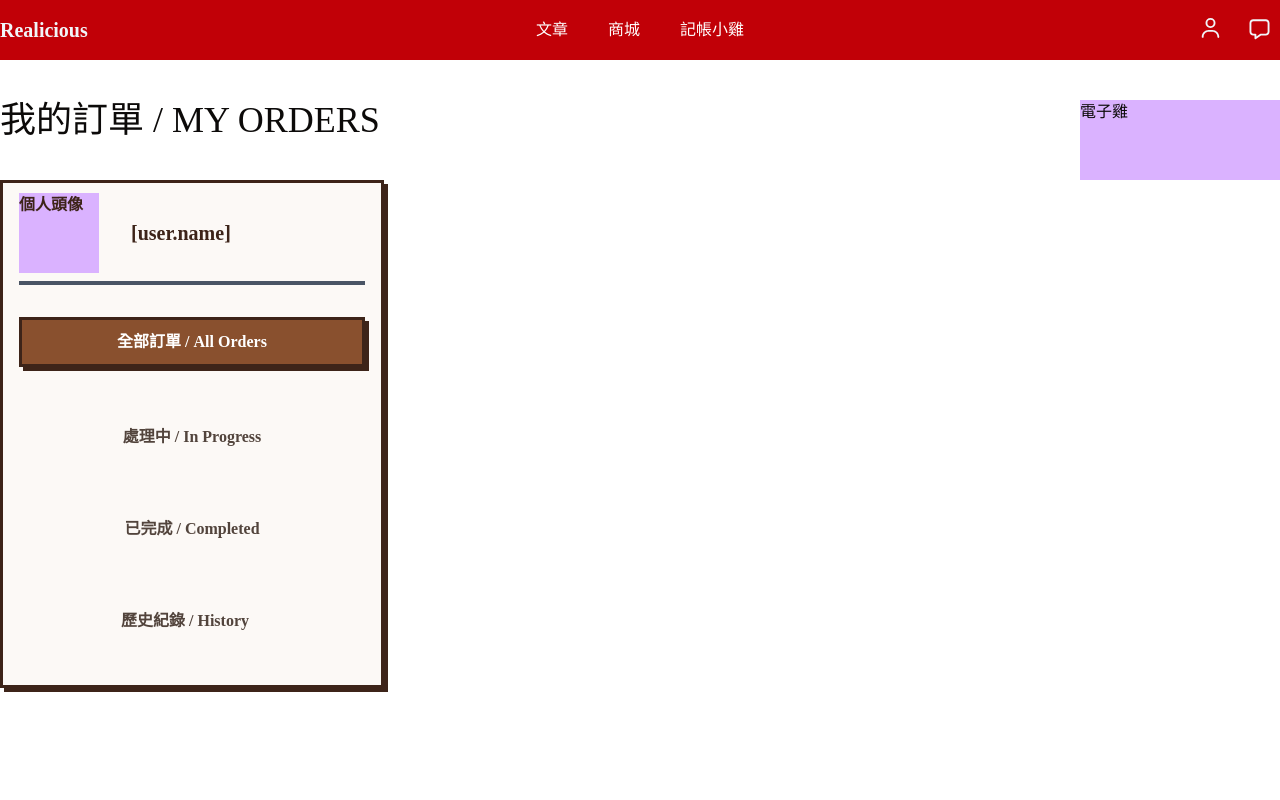
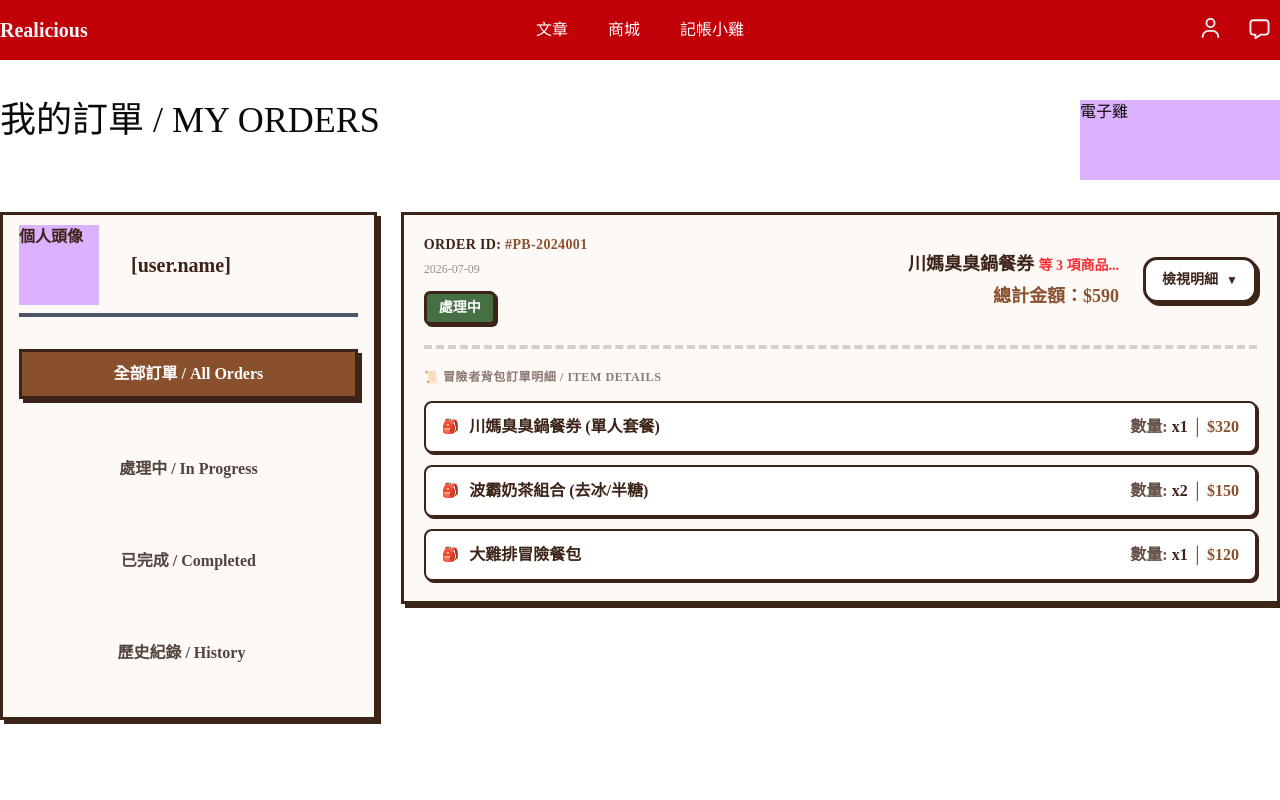
Before and after one commit to AnieceJ/Realicious, a Next.js app: page /shop/orders in a window 1280 px wide. Shown: the top 800 px of the page. Built offline with nearby package versions, Linux system fonts and the light colour scheme.

Commit message:
feat:訂單右側訂單明細+手風琴

```diff
--- /dev/null
+++ b/app/shop/orders/_components/OrderItem.tsx
@@ -0,0 +1,95 @@
+import React from "react";
+
+export default function OrderItem() {
+  return (
+    <div className="w-full max-w-4xl mx-auto mb-6">
+      {/* 大外層卡片 */}
+      <div
+        className="flex flex-col w-full p-5
+                  bg-[#FCF9F6] text-[#3D2419] font-bold text-base
+                  border-[3px] border-[#3D2419]
+                  shadow-[4px_4px_0px_0px_#3D2419] select-none"
+      >
+        {/* =================【手風琴上半部：常駐摘要欄】================= */}
+        <div className="flex flex-row items-center justify-between w-full">
+
+          {/* 左側：ID + 日期 + 狀態 */}
+          <div className="flex flex-col items-start gap-1.5 shrink-0 w-48 text-left">
+            <div className="text-sm font-black tracking-wide">
+              ORDER ID: <span className="text-[#8C5230]">#PB-2024001</span>
+            </div>
+            <div className="text-xs text-[#3D2419]/50 font-medium">2026-07-09</div>
+            <div className="flex items-center justify-center px-3 py-1 mt-2 bg-[#466f44] text-[#FFFFFF] font-black text-sm border-[3px] border-[#3D2419] rounded-sm shadow-[2px_2px_0px_0px_#3D2419]">
+              <span>處理中</span>
+            </div>
+          </div>
+
+          {/* 右側：摘要商品名稱 + 總金額 + 展開按鈕 */}
+          <div className="flex-1 flex flex-row items-center justify-end gap-6 text-right pl-6">
+            <div className="flex flex-col items-end">
+              {/* 💡 核心巧思：只顯示第一筆商品，並加上「等 3 項商品」，預防卡片爆開 */}
+              <h4 className="text-lg font-black text-[#3D2419]">
+                川媽臭臭鍋餐券 <span className="text-sm text-red-500 font-black">等 3 項商品...</span>
+              </h4>
+              <div className="text-lg font-black text-[#8C5230] mt-1">
+                總計金額：$590
+              </div>
+            </div>
+
+            {/* 🔽 手風琴開關按鈕 (純樣式，自帶 Hover 沉下動效) */}
+            <button className="px-4 py-2.5 bg-white border-[3px] border-[#3D2419] rounded-xl shadow-[3px_3px_0px_0px_#3D2419] hover:translate-x-[1px] hover:translate-y-[1px] hover:shadow-[2px_2px_0px_0px_#3D2419] cursor-pointer text-sm font-black flex items-center gap-2">
+              <span>檢視明細</span>
+              {/* 像素向下箭頭 */}
+              <span className="text-xs">▼</span>
+            </button>
+          </div>
+        </div>
+
+        {/* =================【手風琴下半部：點擊後展開的明細清單】================= */}
+        {/* 💡 刻版註解：現在我們直接讓它呈現，等以後寫邏輯時，可以用一個條件式來切換它的顯示 */}
+        <div className="mt-5 pt-5 border-t-4 border-dashed border-[#3D2419]/20 flex flex-col gap-3">
+
+          {/* 明細標題 */}
+          <div className="text-xs text-[#3D2419]/60 text-left tracking-wider mb-1">
+            📜 冒險者背包訂單明細 / ITEM DETAILS
+          </div>
+
+          {/* 商品項目 1 */}
+          <div className="flex flex-row justify-between items-center bg-white border-[2px] border-[#3D2419] rounded-md px-4 py-3 shadow-[2px_2px_0px_0px_#3D2419]">
+            <div className="flex items-center gap-2.5">
+              <span className="text-[#8C5230] text-sm">🎒</span>
+              <span className="text-base text-[#3D2419]">川媽臭臭鍋餐券 (單人套餐)</span>
+            </div>
+            <div className="text-base text-[#3D2419]/80">
+              數量: <span className="font-black text-[#3D2419]">x1</span> │ <span className="text-[#8C5230] font-black">$320</span>
+            </div>
+          </div>
+
+          {/* 商品項目 2 */}
+          <div className="flex flex-row justify-between items-center bg-white border-[2px] border-[#3D2419] rounded-md px-4 py-3 shadow-[2px_2px_0px_0px_#3D2419]">
+            <div className="flex items-center gap-2.5">
+              <span className="text-[#8C5230] text-sm">🎒</span>
+              <span className="text-base text-[#3D2419]">波霸奶茶組合 (去冰/半糖)</span>
+            </div>
+            <div className="text-base text-[#3D2419]/80">
+              數量: <span className="font-black text-[#3D2419]">x2</span> │ <span className="text-[#8C5230] font-black">$150</span>
+            </div>
+          </div>
+
+          {/* 商品項目 3 */}
+          <div className="flex flex-row justify-between items-center bg-white border-[2px] border-[#3D2419] rounded-md px-4 py-3 shadow-[2px_2px_0px_0px_#3D2419]">
+            <div className="flex items-center gap-2.5">
+              <span className="text-[#8C5230] text-sm">🎒</span>
+              <span className="text-base text-[#3D2419]">大雞排冒險餐包</span>
+            </div>
+            <div className="text-base text-[#3D2419]/80">
+              數量: <span className="font-black text-[#3D2419]">x1</span> │ <span className="text-[#8C5230] font-black">$120</span>
+            </div>
+          </div>
+
+        </div>
+
+      </div>
+    </div>
+  );
+}
--- a/app/shop/orders/page.tsx
+++ b/app/shop/orders/page.tsx
@@ -1,5 +1,6 @@
 import React from "react";
 import OrderSidebar from "./_components/OrderSidebar";
+import OrderItem from "./_components/OrderItem";
 
 export default function OrderPage() {
   return (
@@ -9,19 +10,24 @@ export default function OrderPage() {
       {/* 上面區塊+左邊區塊+右邊區塊 */}
       <div className="max-w-7xl>">
         {/* 上面區塊 */}
-        <div className="flex flex-row justify-between">
+        <div className="flex flex-row justify-between mt-8 mb-8">
           <h2 className="text-4xl">我的訂單 / MY ORDERS</h2>
           <div className="bg-purple-300 w-50 h-20">
-          {/* <img src="" alt="" /> */}
-          電子雞
+            {/* <img src="" alt="" /> */}
+            電子雞
           </div>
         </div>
-        {/* 左邊區塊 */}
-        <div className="w-[30%]">
-          <OrderSidebar/>
+        {/* 左邊+右邊區塊 */}
+        <div className="flex flex-row gap-6">
+          {/* 左邊區塊 */}
+          <div className="w-[30%]">
+            <OrderSidebar />
+          </div>
+          {/* 右邊區塊 */}
+          <div className="w-[70%]">
+            <OrderItem />
+          </div>
         </div>
-        {/* 右邊區塊 */}
-        <div></div>
       </div>
     </div>
   );
```
